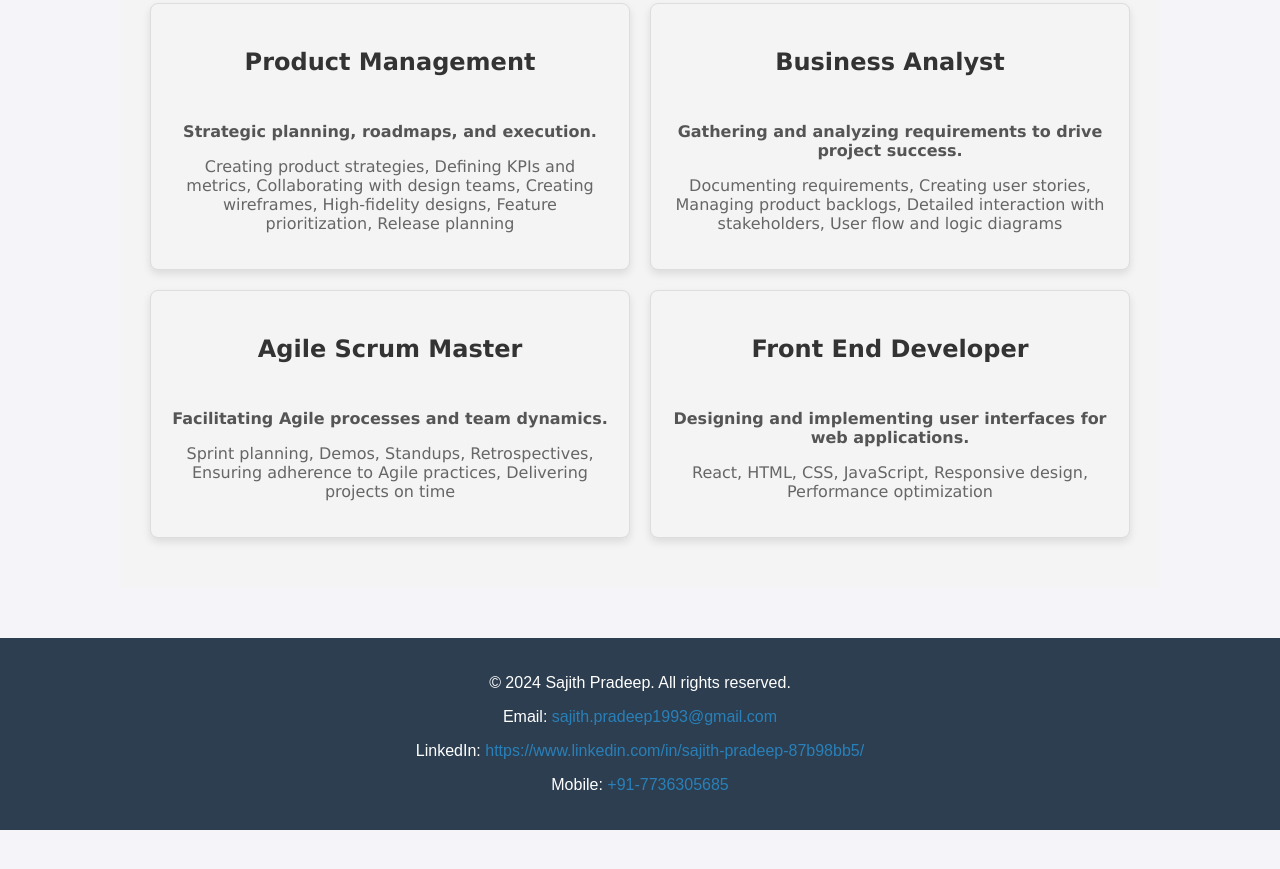
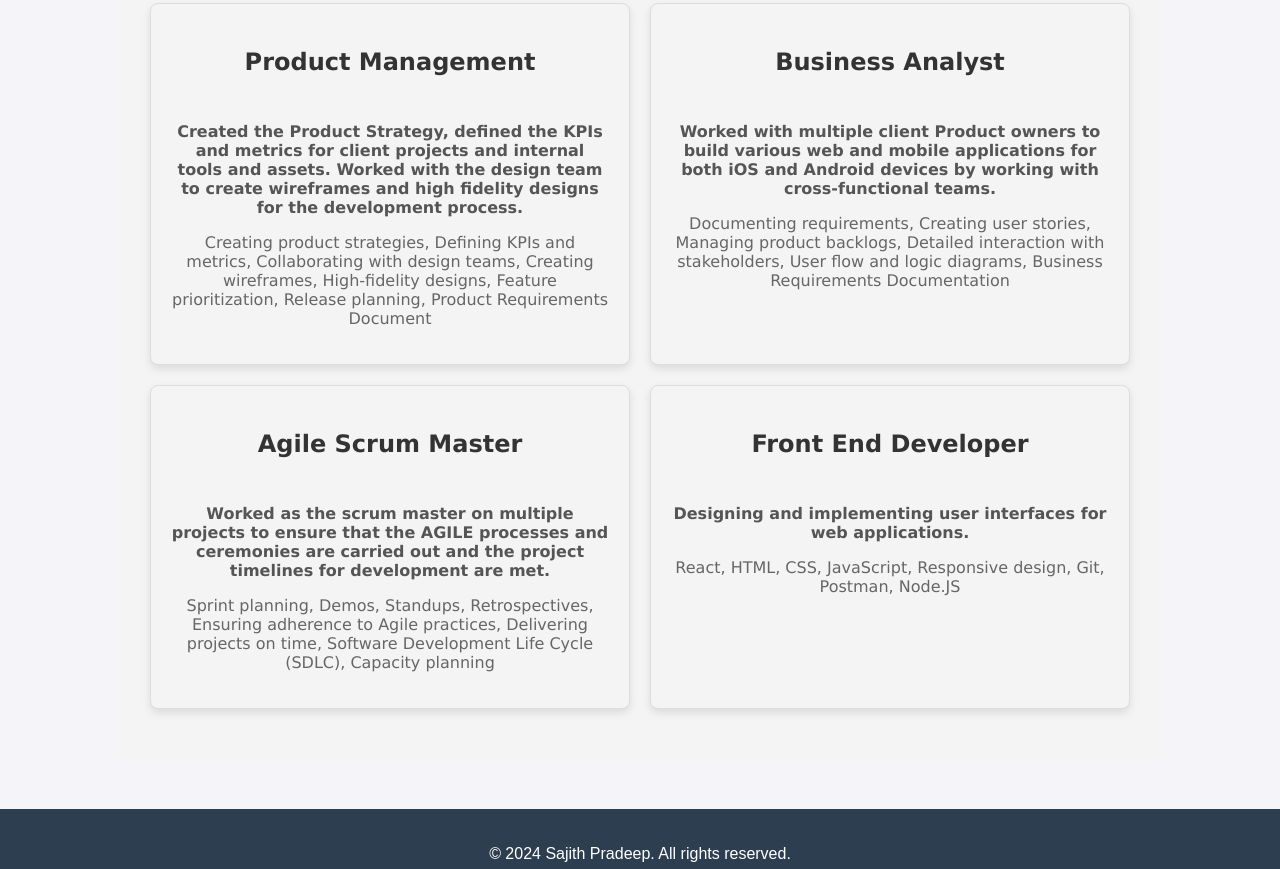
Before and after one commit to SajithPradeep/productportfolio, a React (Create React App) app: page / in a window 1280 px wide. Shown: the part 600-1469 px from the top of the page. Before the commit the page ends 1430 px from the top, so only its background shows below. Built offline with nearby package versions, Linux system fonts and the light colour scheme.

Commit message:
updated skills, about and redirects for netlify

```diff
--- a/src/components/About.jsx
+++ b/src/components/About.jsx
@@ -5,7 +5,7 @@ const About = () => {
   return (
     <section id="about">
       <h2>About Me</h2>
-      <p>Here's a little background about me...</p>
+      <p>I am a seasoned business analyst with experience working with cross-functional teams at Deloitte Studios, where I focus on developing client products, with a strong emphasis on user experience and customer satisfaction. My role bridges business, technology, and design to create products that are both appealing to the end users and aligned with the client's business objectives. I have collaborated with numerous clients across diverse industries, developing front-end applications for web and mobile (iOS and Android) platforms. Additionally, I work closely with design teams to craft solutions that address user pain points while maintaining a high-quality user experience.</p>
     </section>
   );
 };
--- a/src/components/Home.jsx
+++ b/src/components/Home.jsx
@@ -18,23 +18,23 @@ const Home = () => {
         <div className="skill-container">
           <SkillCard
             title="Product Management"
-            overview="Strategic planning, roadmaps, and execution."
-            skills="Creating product strategies, Defining KPIs and metrics, Collaborating with design teams, Creating wireframes, High-fidelity designs, Feature prioritization, Release planning"
+            overview="Created the Product Strategy, defined the KPIs and metrics for client projects and internal tools and assets. Worked with the design team to create wireframes and high fidelity designs for the development process."
+            skills="Creating product strategies, Defining KPIs and metrics, Collaborating with design teams, Creating wireframes, High-fidelity designs, Feature prioritization, Release planning, Product Requirements Document"
           />
           <SkillCard
             title="Business Analyst"
-            overview="Gathering and analyzing requirements to drive project success."
-            skills="Documenting requirements, Creating user stories, Managing product backlogs, Detailed interaction with stakeholders, User flow and logic diagrams"
+            overview="Worked with multiple client Product owners to build various web and mobile applications for both iOS and Android devices by working with cross-functional teams."
+            skills="Documenting requirements, Creating user stories, Managing product backlogs, Detailed interaction with stakeholders, User flow and logic diagrams, Business Requirements Documentation"
           />
           <SkillCard
             title="Agile Scrum Master"
-            overview="Facilitating Agile processes and team dynamics."
-            skills="Sprint planning, Demos, Standups, Retrospectives, Ensuring adherence to Agile practices, Delivering projects on time"
+            overview="Worked as the scrum master on multiple projects to ensure that the AGILE processes and ceremonies are carried out and the project timelines for development are met."
+            skills="Sprint planning, Demos, Standups, Retrospectives, Ensuring adherence to Agile practices, Delivering projects on time, Software Development Life Cycle (SDLC), Capacity planning"
           />
           <SkillCard
             title="Front End Developer"
             overview="Designing and implementing user interfaces for web applications."
-            skills="React, HTML, CSS, JavaScript, Responsive design, Performance optimization"
+            skills="React, HTML, CSS, JavaScript, Responsive design, Git, Postman, Node.JS"
           />
         </div>
       </section>
```
Also changed, not shown: 1 other file (tests, documents, lock files or other folders).
